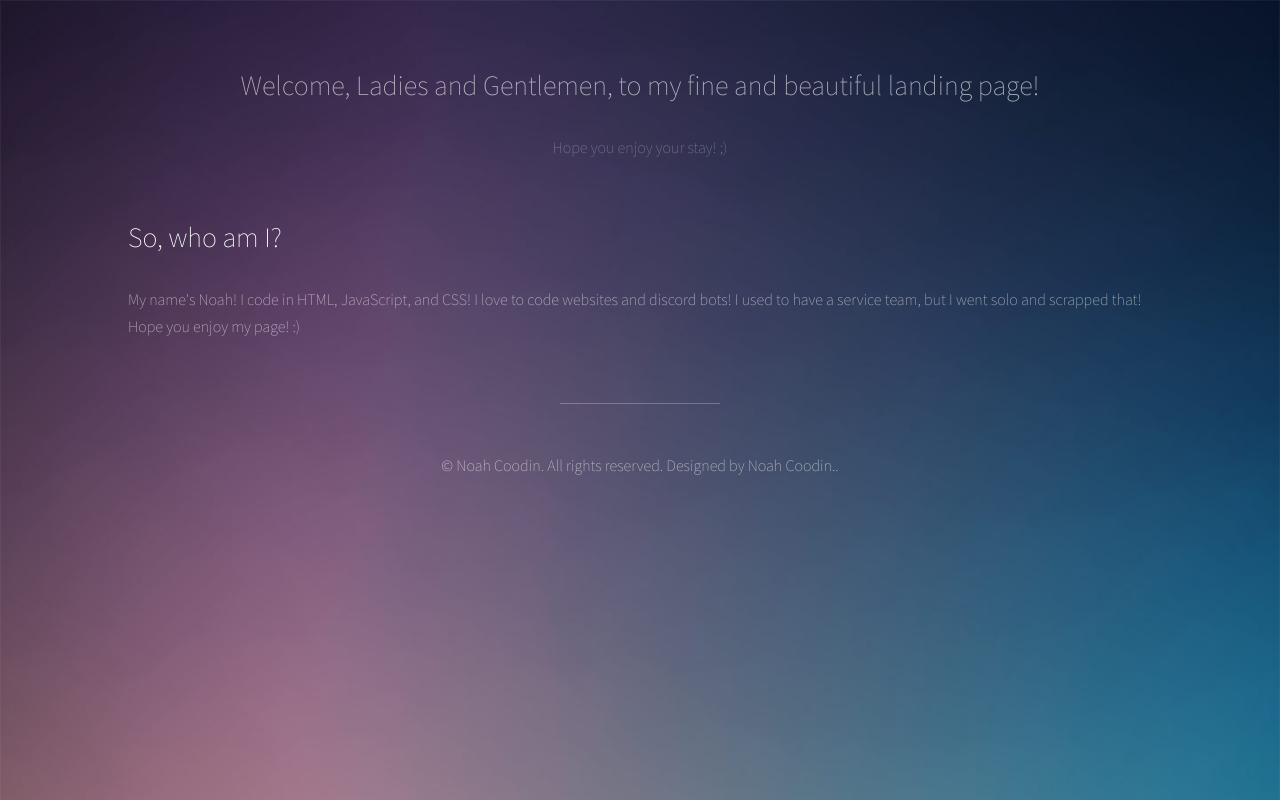
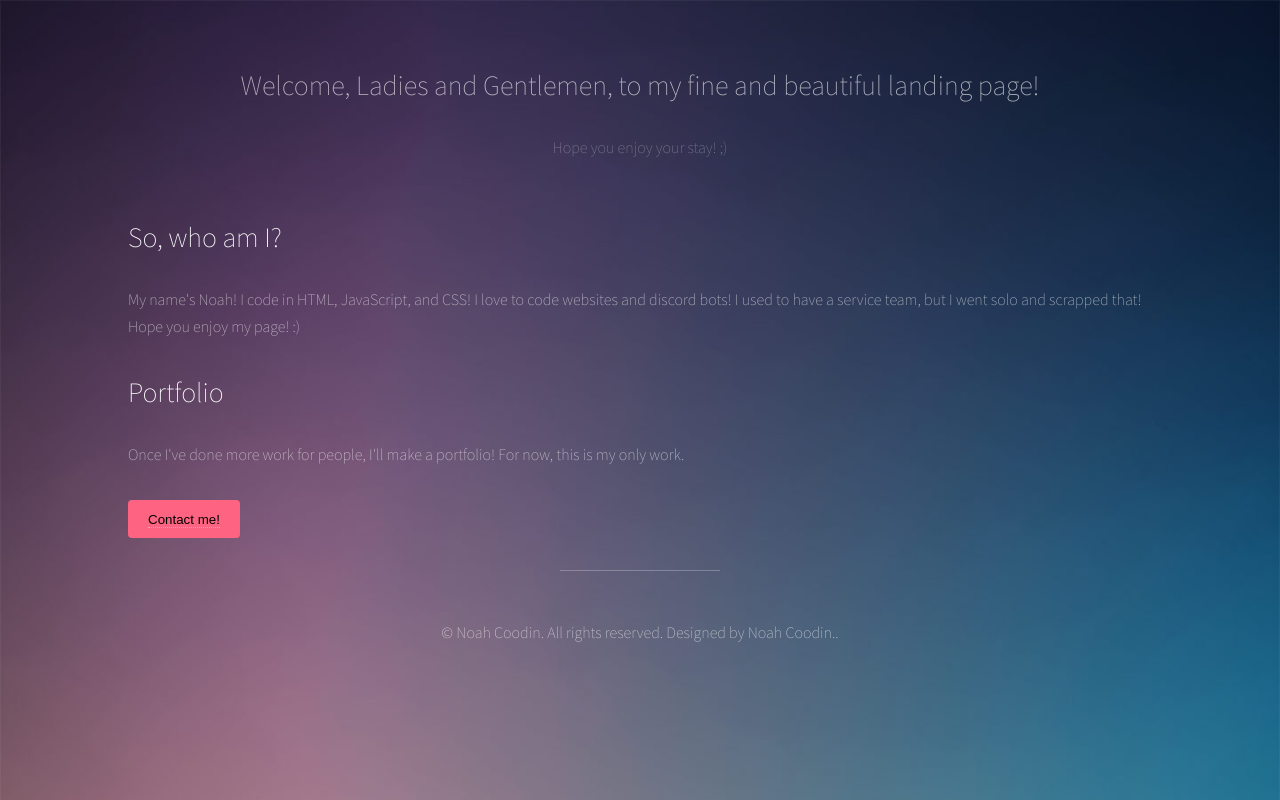
Before and after one commit to noahcoodin/noahcoodin.github.io, a plain HTML site: page index.html in a window 1280 px wide. Drawn offline with Linux system fonts and the light colour scheme.

Commit message:
EVEN MORREEEE

```diff
--- a/index.html
+++ b/index.html
@@ -26,7 +26,15 @@
 					<section id="main">
 						<h1>So, who am I?</h1>
 						<p>My name's Noah! I code in HTML, JavaScript, and CSS! I love to code websites and discord bots! I used to have a service team, but I went solo and scrapped that! Hope you enjoy my page! :)</p>
+
+						<h1>Portfolio</h1>
+						<p>Once I've done more work for people, I'll make a portfolio! For now, this is my only work.</p>
+
+						<button><a href="mailto:noahacoodin@gmail.com">Contact me!</a></button>
 					</main>
+
+
+
 				<!-- Footer -->
 					<footer id="footer">
 						<p>&copy; Noah Coodin. All rights reserved. Designed by Noah Coodin.</a>.</p>
```
